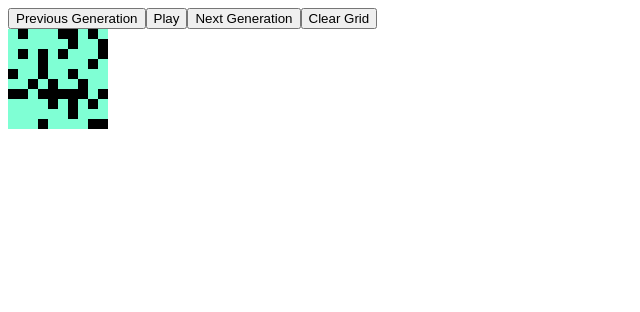
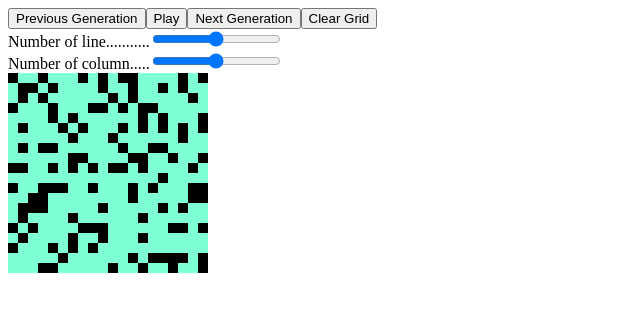
Before and after one commit to pedro88/GameOfLife, a React (Vite) app: page / in a window 1280 px wide. Shown: the top 312 px of the page, without its empty margins (0-640 px from the left). Built offline with nearby package versions, Linux system fonts and the light colour scheme.

Commit message:
adding sliders and previous

```diff
--- a/src/Button.jsx
+++ b/src/Button.jsx
@@ -1,12 +1,18 @@
 import React from 'react'
 
-const Button = ({prevGen, play, nextGen, clearGrid}) => {
+const Button = ({ prevGen, play, nextGen, clearGrid, handleColCntChange, handleLineCntChange }) => {
   return (
     <div className='BtnContainer' >
-        <button onClick={prevGen}>Previous Generation</button>
-        <button onClick={play}>Play</button>
-        <button onClick={nextGen}>Next Generation</button>
-        <button onClick={clearGrid}>Clear Grid</button>
+      <button onClick={prevGen}>Previous Generation</button>
+      <button onClick={play}>Play</button>
+      <button onClick={nextGen}>Next Generation</button>
+      <button onClick={clearGrid}>Clear Grid</button>
+      <br />
+      <label htmlFor="lineCount">Number of line...........</label>
+      <input onChange={handleLineCntChange} type="range" min="1" max="100" className="slider" id="lineCount"></input>
+      <br />
+      <label htmlFor="colCount">Number of column.....</label>
+      <input onChange={handleColCntChange} type="range" min="1" max="100" className="slider" id="colCount"></input>
 
     </div>
   )
--- a/src/GridGenerator.jsx
+++ b/src/GridGenerator.jsx
@@ -3,19 +3,21 @@ import Button from './Button'
 import NewGeneration from './NewGeneration'
 
 const GridGenerator = () => {
-
-
-    let lineCount = 10
-    let colCount = 10
     let cellsGrid = []
     let passedCellsGrid = []
     let stateBoolean
     let aliveBoolean
 
+
     const livingCell = { alive: true, value: 1 }
     const deadCell = { alive: false, value: 0 }
+    const [lineCount, setLineCount] = useState(20)
+    const [colCount, setColCount] = useState(20)
+    const [historic, setHistoric] = useState([])
 
+    //Build new grid with random value
     const generateInitialGrid = () => {
+        console.log("initialisation de la grille...")
         let initialGrid = []
         for (let i = 0; i < lineCount; i++) {
             const newLine = []
@@ -27,14 +29,19 @@ const GridGenerator = () => {
                     newLine.push(livingCell)
             }
         }
+        const h = []
+        h.push(initialGrid)
+        setHistoric(h)
         return initialGrid
     }
 
     const [grid, setGrid] = useState(generateInitialGrid)
     console.log("grid at first: ", grid)
-    // console.log(generateInitialGrid)
 
+    //Check the state of cells beetween 2 generation
     const checkCellState = (line, column) => {
+        passedCellsGrid = grid.map((nested) => nested.map(cell => ({ ...cell })))
+        //console.log("passedCell: ", passedCellsGrid)
         const sum =
         passedCellsGrid[line - 1][column - 1].value +
         passedCellsGrid[line - 1][column].value +
@@ -54,15 +61,12 @@ const GridGenerator = () => {
         return stateBoolean
     }
 
+    //Pass to the next generation
     const nextGen = () => {
-        // console.log("yoyoyo")
-        // console.log("grid in nextGen: ", grid)
         passedCellsGrid = grid.map((nested) => nested.map(cell => ({ ...cell })))
-        // console.log("passedGrid: ", passedCellsGrid)
         cellsGrid = grid.map((nested) => nested.map(cell => ({ ...cell })))
-        // console.log("cellsGrid: ", cellsGrid)
-        for (let i = 1; i < lineCount - 1; i++) {
-            for (let j = 1; j < colCount - 1; j++) {
+        for (let i = 2; i < lineCount - 2; i++) {
+            for (let j = 2; j < colCount - 2; j++) {
                 checkCellState(i, j)
                 cellsGrid[i][j].alive = stateBoolean
                 if (stateBoolean === true) {
@@ -72,14 +76,27 @@ const GridGenerator = () => {
                     console.log("dead")
                     cellsGrid[i][j].value = 0
                 }
-
             }
         }
         setGrid(cellsGrid)
-        console.log("grid: ", grid)
-
+        const h = historic.map((generation) => generation.map((nested) => nested.map(cell => ({...cell}))))
+        h.push(cellsGrid)
+        setHistoric(h)
+        //console.log("historic: ", historic)
     }
 
+    //Access to the previous generation
+    const previousGen = () => {
+        const h = historic.map((generation) => generation.map((nested) => nested.map(cell => ({...cell}))))
+        if (h.length>=2){
+            setGrid(h[h.length-2])
+            h.pop()
+            setHistoric(h)
+        }
+    }
+
+
+    //Clear all the grid
     const clearGrid = () => {
         console.log("clear grid")
         const clearGrid = grid.map((nested) => nested.map(cell => ({ ...cell })))
@@ -91,6 +108,7 @@ const GridGenerator = () => {
         setGrid(clearGrid)
     }
 
+    //Allow you to determine the value of each cell
     const changeValue = (e) => {
         console.log(e.target.id)
         const destructuredId = e.target.id.split(",")
@@ -103,6 +121,18 @@ const GridGenerator = () => {
         newGrid[destructuredId[0]].splice(destructuredId[1], 1, {alive : newAlive, value: newValue})
         console.log("destruc: ", newGrid)
         setGrid(newGrid)
+    }
+
+    const handleLineCntChange = (e) => {
+        const lineNbr = e.target.value
+        setLineCount(lineNbr)
+        setGrid(generateInitialGrid)
+    }
+
+    const handleColCntChange = (e) => {
+        const colNbr = e.target.value
+        setColCount(colNbr)
+        setGrid(generateInitialGrid)
     }
 
 
@@ -121,6 +151,9 @@ const GridGenerator = () => {
             <Button
                 nextGen={nextGen}
                 clearGrid={clearGrid}
+                handleColCntChange={handleColCntChange}
+                handleLineCntChange={handleLineCntChange}
+                prevGen={previousGen}
             />
 
             {
```
